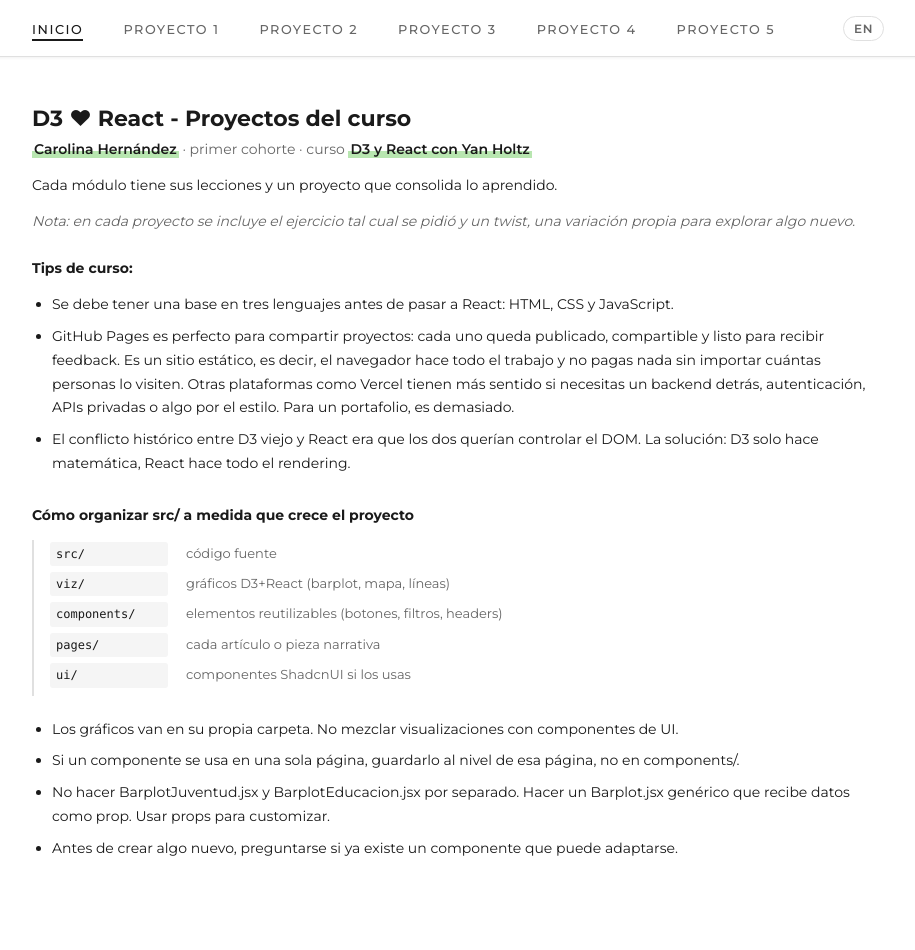
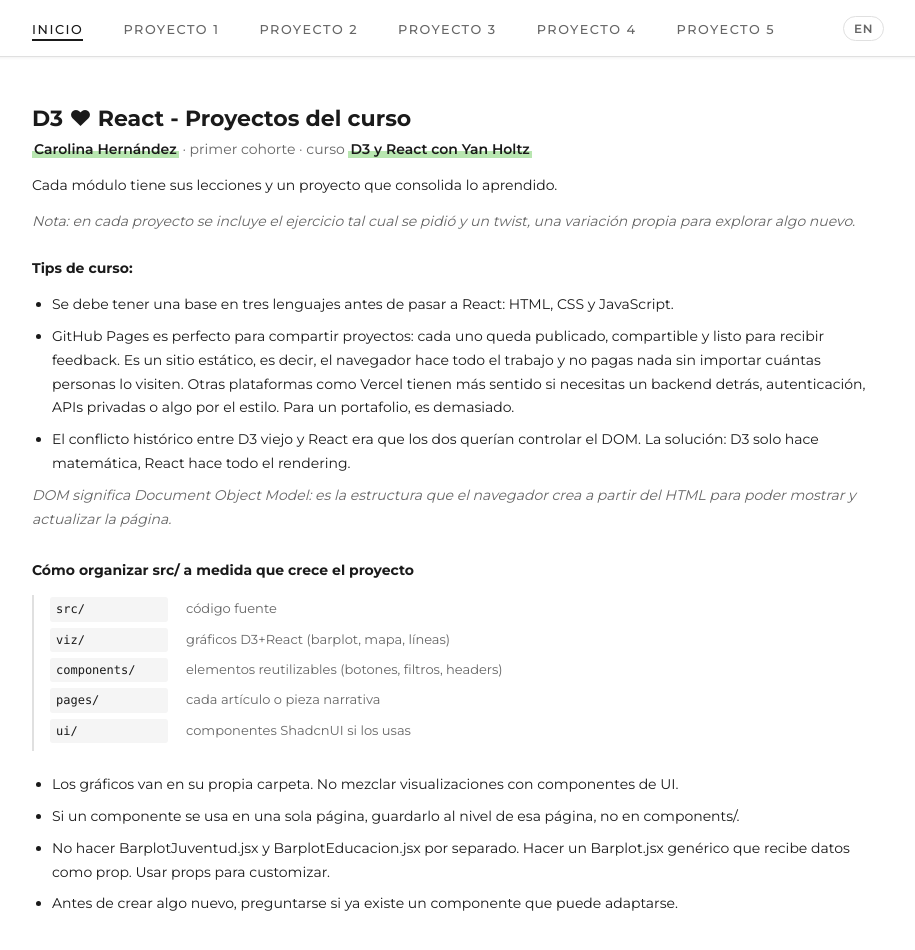
Before and after one commit to CarolinaHernandez2019/curso-d3, a React (Vite) app: page / in a window 1280 px wide. Shown: the top 950 px of the page, without its empty margins (182-1097 px from the left). Built offline with nearby package versions, Linux system fonts and the light colour scheme.

Commit message:
Update home tips notes

```diff
--- a/src/i18n/translations.js
+++ b/src/i18n/translations.js
@@ -40,6 +40,10 @@ export const translations = {
   "home.tip4": {
     es: "El conflicto histórico entre D3 viejo y React era que los dos querían controlar el DOM. La solución: D3 solo hace matemática, React hace todo el rendering.",
     en: "The historical conflict between old D3 and React was that both wanted to control the DOM. The solution: D3 only does the math, React handles all the rendering.",
+  },
+  "home.domNote": {
+    es: "DOM significa Document Object Model: es la estructura que el navegador crea a partir del HTML para poder mostrar y actualizar la página.",
+    en: "DOM means Document Object Model: it is the structure the browser creates from HTML so it can display and update the page.",
   },
   "home.structure.title": {
     es: "Estructura de carpetas del proyecto",
--- a/src/lessons/Home.jsx
+++ b/src/lessons/Home.jsx
@@ -22,6 +22,7 @@ export default function Home({ lang }) {
           <li>{t("home.tip2", lang)}</li>
           <li>{t("home.tip4", lang)}</li>
         </ul>
+        <p className="home-note">{t("home.domNote", lang)}</p>
       </section>
 
       <section className="home-section folder-section">
```
